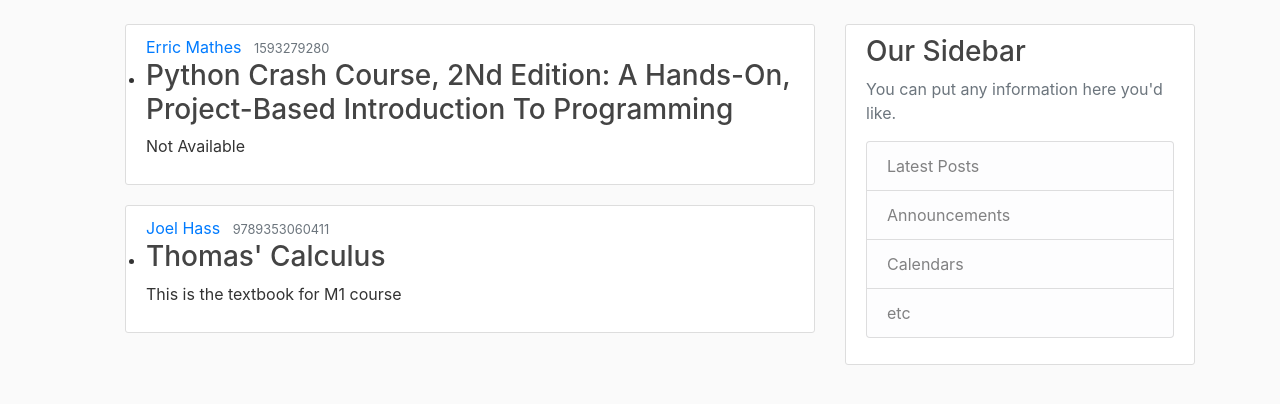
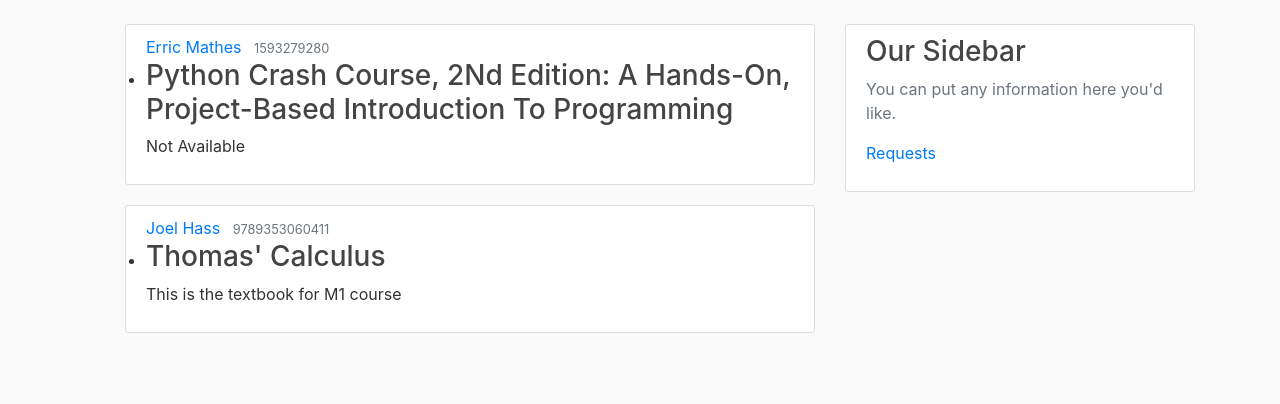
Before and after one commit to SaurabhRBhandari/LibraryManagementSystem, a Django app: page /lib/all/ in a window 1280 px wide. Shown: the part 56-460 px from the top of the page. Run offline with Django 4.2, Linux system fonts and the light colour scheme; data comes from the database, SQL or seed files in the repository; both versions use the stored data as it was after the commit; some libraries are stand-ins or nearby versions.

Commit message:
Student now get's a list of requested books

```diff
--- a/libmansys/templates/libmansys/base.html
+++ b/libmansys/templates/libmansys/base.html
@@ -54,11 +54,7 @@
           <h3>Our Sidebar</h3>
           <p class='text-muted'>You can put any information here you'd like.
             <ul class="list-group">
-              <li class="list-group-item list-group-item-light">Latest Posts</li>
-              <li class="list-group-item list-group-item-light">Announcements</li>
-              <li class="list-group-item list-group-item-light">Calendars</li>
-              <li class="list-group-item list-group-item-light">etc</li>
-            </ul>
+              <a class="list-item list-link" href="{%url 'libmansys:requests'%}">Requests</a></ul>
           </p>
         </div>
       </div>
--- a/libmansys/urls.py
+++ b/libmansys/urls.py
@@ -16,4 +16,6 @@
     path('request/', BookRequestView.as_view(), name='request'),
     # for changing user profile
     path('profile/', views.edit_profile, name='profile'),
+    # give details of all books requested by the user
+    path('requests/', views.requestedbooklist, name='requests'),
 ]
--- a/libmansys/views.py
+++ b/libmansys/views.py
@@ -44,3 +44,10 @@
         s_form = NewStudentForm(instance=student)
         context = {'s_form': s_form}
         return render(request, 'libmansys/update_user_profile.html', context)
+
+def requestedbooklist(request):
+    s = Student.objects.get(
+        user_ID=request.user.id)  # getting the current user
+    book_list = [request.book for request in Requested_Book.objects.filter(student=s)]
+    context = {'book_list': book_list}
+    return render(request, 'libmansys/book_list.html', context)
```
Also changed, not shown: libmansys/admin.py (+4 -3 lines), db.sqlite3, libmansys/models.py (line endings or trailing spaces).
